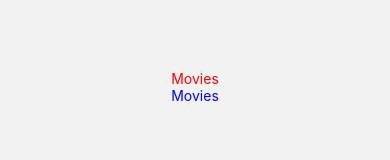
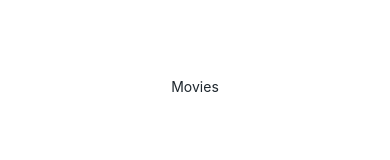
Before and after one commit to bopboy/reactnative-master, a React Native app: screen /Movies in a window 390 px wide. Shown: the part 343-503 px from the top of the page. Built offline with nearby package versions, Linux system fonts and the light colour scheme.

Commit message:
21 theme 사용
뭔가 경고가 뜨긴 하는데

```diff
--- a/App.js
+++ b/App.js
@@ -8,18 +8,24 @@ import { NavigationContainer } from '@react-navigation/native'
 import Tabs from './navigation/Tabs'
 import Stack from './navigation/Stack';
 import Root from './navigation/Root';
+import { useColorScheme } from 'react-native';
+import { ThemeProvider } from 'styled-components/native';
+import { darkTheme, lightTheme } from './styled';
 
 export default function App() {
   const [assets] = useAssets([require("./screenshot.png")])
   const [loaded] = Font.useFonts(Ionicons.font)
+  const isDark = useColorScheme() === "dark"
   if (!assets || !loaded) {
     return (
       <AppLoading />
     )
   }
   return (
-    <NavigationContainer>
-      <Root />
-    </NavigationContainer>
+    <ThemeProvider theme={isDark ? darkTheme : lightTheme}>
+      <NavigationContainer>
+        <Root />
+      </NavigationContainer>
+    </ThemeProvider>
   );
 }
--- a/navigation/Tabs.js
+++ b/navigation/Tabs.js
@@ -28,7 +28,7 @@ const Tabs = () => {
                 name="Movies" component={Movies}
                 options={{
                     tabBarIcon: ({ focused, color, size }) => {
-                        console.log(focused, color, size)
+                        // console.log(focused, color, size)
                         return <Ionicons name="film-outline" color={color} size={size} />
                     }
                 }}
@@ -37,7 +37,7 @@ const Tabs = () => {
                 name="TV" component={Tv}
                 options={{
                     tabBarIcon: ({ focused, color, size }) => {
-                        console.log(focused, color, size)
+                        // console.log(focused, color, size)
                         return <Ionicons name="tv-outline" color={color} size={size} />
                     }
                 }}
@@ -46,7 +46,7 @@ const Tabs = () => {
                 name="Search" component={Search}
                 options={{
                     tabBarIcon: ({ focused, color, size }) => {
-                        console.log(focused, color, size)
+                        // console.log(focused, color, size)
                         return <Ionicons name="search-outline" color={color} size={size} />
                     }
                 }}
--- a/screens/Movies.js
+++ b/screens/Movies.js
@@ -6,17 +6,18 @@ const Btn = styled.TouchableOpacity`
     flex:1;
     justify-content: center ;
     align-items: center;
+    background-color: ${props => props.theme.mainBgColor};
 `
 const Title = styled.Text`
-    color: ${props => props.selected ? "blue" : "red"};
+    color: ${props => props.theme.textColor};
+    /* color: red; */
 `
 const Movies = ({ navigation: { navigate } }) => (
     <Btn
         style={{ flex: 1, justifyContent: "center", alignItems: "center" }}
         onPress={() => navigate("Stack", { screen: "Three" })}
     >
-        <Title selected={false}>Movies</Title>
-        <Title selected={true}>Movies</Title>
+        <Title>Movies</Title>
     </Btn >
 )
 
--- /dev/null
+++ b/styled.js
@@ -0,0 +1,8 @@
+export const lightTheme = {
+    mainBgColor: "white",
+    textColor: "#1e272e"
+}
+export const darkTheme = {
+    mainBgColor: "#1e272e",
+    textColor: "#d2dae2"
+}
```
